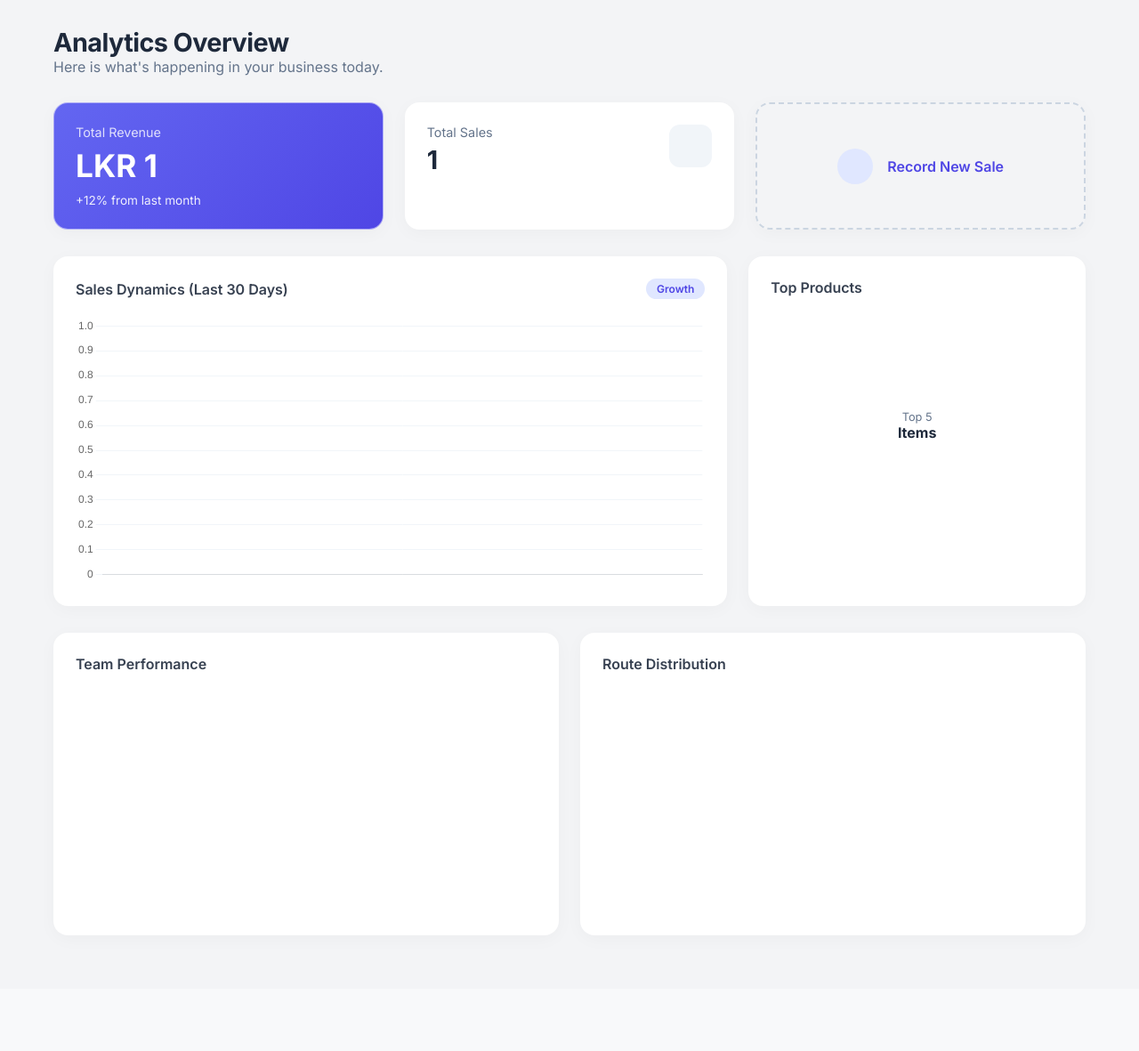
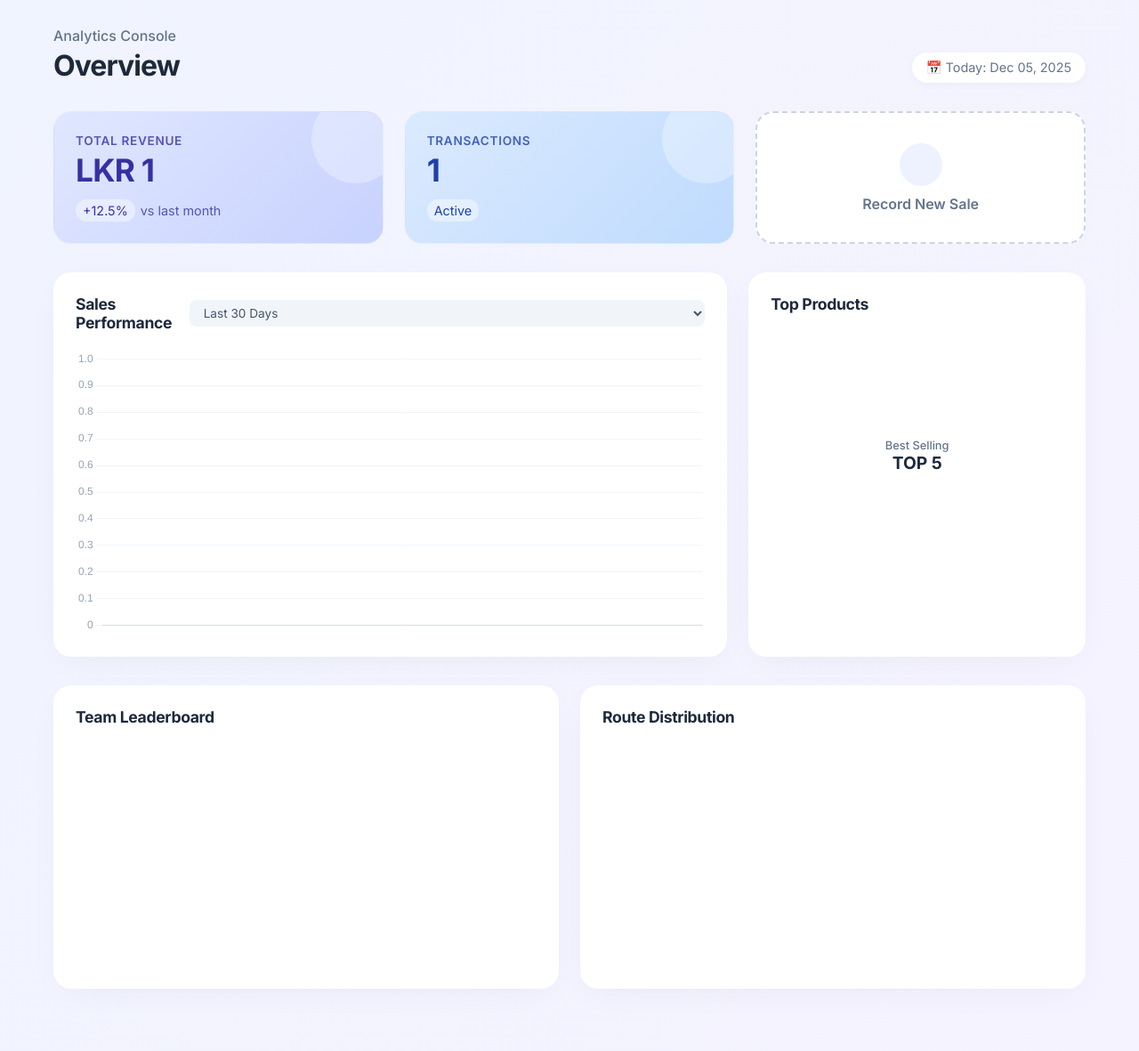
Before and after one commit to weenaath/sales-force-automation, a Django app: template sales_automation/templates/sales_automation/dashboard_admin.html in a window 1280 px wide. Shown: the whole page at 89% size. Before the commit the page ends 753 px from the top, so only its background shows below. Run offline with Django 4.2, Linux system fonts and the light colour scheme; tables that the repository leaves empty hold one stand-in row (values such as "Sample post"); the template is opened without the code that fills it: values that come from a table or form of the project are taken from there, most other values are stand-ins (such as "Sample title", 1, 10 or a date in 2020); a map, chart or similar area stays blank; some libraries are stand-ins or nearby versions.

Commit message:
admin dashboard ui enhance

```diff
--- a/sales_automation/templates/sales_automation/dashboard_admin.html
+++ b/sales_automation/templates/sales_automation/dashboard_admin.html
@@ -2,225 +2,258 @@
 
 {% block content %}
 <style>
-    /* Custom "Glass" Style for this dashboard */
-    .modern-card {
-        background: white;
-        border-radius: 16px;
+    /* --- THEME OVERRIDES --- */
+    body {
+        /* Subtle mesh gradient background */
+        background: radial-gradient(at 0% 0%, hsla(253,16%,7%,1) 0, transparent 50%),
+                    radial-gradient(at 50% 0%, hsla(225,39%,30%,1) 0, transparent 50%),
+                    radial-gradient(at 100% 0%, hsla(339,49%,30%,1) 0, transparent 50%);
+        background-color: #f8fafc; /* Fallback */
+        background-image: linear-gradient(120deg, #f0f4ff 0%, #f5f3ff 100%); /* Light Blue to Purple */
+    }
+
+    /* --- CARDS --- */
+    .dashboard-card {
+        background: #ffffff;
+        border-radius: 20px;
         padding: 24px;
-        box-shadow: 0 4px 20px rgba(0,0,0,0.03);
-        border: 1px solid rgba(255,255,255,0.5);
-        transition: transform 0.2s;
+        box-shadow: 0 10px 40px -10px rgba(0,0,0,0.05);
+        border: 1px solid rgba(255,255,255,0.8);
+        transition: transform 0.2s ease, box-shadow 0.2s ease;
     }
-    .modern-card:hover { transform: translateY(-2px); }
+    .dashboard-card:hover {
+        transform: translateY(-3px);
+        box-shadow: 0 20px 40px -10px rgba(0,0,0,0.1);
+    }
 
-    .chart-header { display: flex; justify-content: space-between; align-items: center; margin-bottom: 20px; }
-    .chart-title { font-size: 1rem; font-weight: 600; color: #374151; }
+    /* --- KPI TILES (Colored Backgrounds) --- */
+    .kpi-card {
+        border-radius: 20px;
+        padding: 24px;
+        position: relative;
+        overflow: hidden;
+        border: 1px solid rgba(255,255,255,0.2);
+    }
 
-    .stat-badge {
-        padding: 4px 12px; border-radius: 20px; font-size: 0.75rem; font-weight: 600;
+    .kpi-purple {
+        background: linear-gradient(135deg, #e0e7ff 0%, #c7d2fe 100%);
+        color: #3730a3;
     }
+
+    .kpi-blue {
+        background: linear-gradient(135deg, #dbeafe 0%, #bfdbfe 100%);
+        color: #1e40af;
+    }
+
+    .kpi-action {
+        background: #ffffff;
+        border: 2px dashed #cbd5e1;
+        display: flex;
+        align-items: center;
+        justify-content: center;
+        cursor: pointer;
+        text-decoration: none;
+        color: #64748b;
+        transition: all 0.2s;
+    }
+    .kpi-action:hover {
+        border-color: #6366f1;
+        color: #6366f1;
+        background: #f5f3ff;
+    }
+
+    /* --- TYPOGRAPHY --- */
+    .card-label { font-size: 0.85rem; font-weight: 600; opacity: 0.8; text-transform: uppercase; letter-spacing: 0.05em; }
+    .card-value { font-size: 2.2rem; font-weight: 700; margin-top: 4px; letter-spacing: -0.02em; }
+    .chart-title { font-size: 1.1rem; font-weight: 700; color: #1e293b; margin-bottom: 20px; }
+
 </style>
 
-<!-- Welcome Section -->
-<div style="margin-bottom: 30px;">
-    <h2 style="font-size: 1.8rem; font-weight: 700; color: #1e293b;">Analytics Overview</h2>
-    <p style="color: #64748b;">Here is what's happening in your business today.</p>
+<!-- Header -->
+<div style="margin-bottom: 32px; display: flex; justify-content: space-between; align-items: end;">
+    <div>
+        <p style="color: #64748b; font-weight: 500; margin-bottom: 4px;">Analytics Console</p>
+        <h2 style="font-size: 2rem; font-weight: 800; color: #1e293b; letter-spacing: -0.03em;">Overview</h2>
+    </div>
+    <div style="font-size: 0.9rem; color: #64748b; background: white; padding: 8px 16px; border-radius: 20px; box-shadow: 0 2px 10px rgba(0,0,0,0.03);">
+        📅 Today: {% now "M d, Y" %}
+    </div>
 </div>
 
-<!-- KPI Row -->
-<div style="display: grid; grid-template-columns: repeat(auto-fit, minmax(250px, 1fr)); gap: 24px; margin-bottom: 30px;">
-    <!-- Revenue -->
-    <div class="modern-card" style="background: linear-gradient(135deg, #6366f1 0%, #4f46e5 100%); color: white;">
-        <div style="opacity: 0.8; font-size: 0.9rem; margin-bottom: 8px;">Total Revenue</div>
-        <div style="font-size: 2.2rem; font-weight: 700;">LKR {{ total_revenue|floatformat:0 }}</div>
-        <div style="margin-top: 10px; font-size: 0.85rem; opacity: 0.9;">
-            <i class="ph-bold ph-trend-up"></i> +12% from last month
+<!-- KPI Grid -->
+<div style="display: grid; grid-template-columns: repeat(auto-fit, minmax(260px, 1fr)); gap: 24px; margin-bottom: 32px;">
+
+    <!-- Revenue (Purple Gradient) -->
+    <div class="kpi-card kpi-purple">
+        <!-- Decor Circle -->
+        <div style="position: absolute; right: -20px; top: -20px; width: 100px; height: 100px; background: rgba(255,255,255,0.3); border-radius: 50%;"></div>
+
+        <div class="card-label">Total Revenue</div>
+        <div class="card-value">LKR {{ total_revenue|floatformat:0 }}</div>
+        <div style="margin-top: 12px; font-size: 0.9rem; display: flex; align-items: center; gap: 6px;">
+            <div style="background: rgba(255,255,255,0.4); padding: 4px 8px; border-radius: 12px;">
+                <i class="ph-bold ph-trend-up"></i> +12.5%
+            </div>
+            <span style="opacity: 0.8">vs last month</span>
         </div>
     </div>
 
-    <!-- Transactions -->
-    <div class="modern-card">
-        <div style="display: flex; justify-content: space-between;">
-            <div>
-                <div style="color: #64748b; font-size: 0.9rem;">Total Sales</div>
-                <div style="font-size: 1.8rem; font-weight: 700; color: #1e293b; margin-top: 5px;">{{ total_sales_count }}</div>
-            </div>
-            <div style="background: #f1f5f9; width: 48px; height: 48px; border-radius: 12px; display: flex; align-items: center; justify-content: center;">
-                <i class="ph-fill ph-receipt" style="font-size: 24px; color: #475569;"></i>
+    <!-- Sales Count (Blue Gradient) -->
+    <div class="kpi-card kpi-blue">
+        <div style="position: absolute; right: -20px; top: -20px; width: 100px; height: 100px; background: rgba(255,255,255,0.3); border-radius: 50%;"></div>
+
+        <div class="card-label">Transactions</div>
+        <div class="card-value">{{ total_sales_count }}</div>
+        <div style="margin-top: 12px; font-size: 0.9rem; display: flex; align-items: center; gap: 6px;">
+            <div style="background: rgba(255,255,255,0.4); padding: 4px 8px; border-radius: 12px;">
+                <i class="ph-bold ph-receipt"></i> Active
             </div>
         </div>
     </div>
 
-    <!-- Action Card -->
-    <a href="{% url 'add_sale' %}" class="modern-card" style="text-decoration: none; display: flex; align-items: center; gap: 16px; border: 2px dashed #cbd5e1; background: transparent; justify-content: center; cursor: pointer;">
-        <div style="background: #e0e7ff; width: 40px; height: 40px; border-radius: 50%; display: flex; align-items: center; justify-content: center;">
-            <i class="ph-bold ph-plus" style="color: #4f46e5;"></i>
+    <!-- Quick Action (Dashed White) -->
+    <a href="{% url 'add_sale' %}" class="kpi-card kpi-action">
+        <div style="text-align: center;">
+            <div style="background: #eef2ff; width: 48px; height: 48px; border-radius: 50%; display: flex; align-items: center; justify-content: center; margin: 0 auto 10px; color: #4f46e5;">
+                <i class="ph-bold ph-plus" style="font-size: 24px;"></i>
+            </div>
+            <span style="font-weight: 600;">Record New Sale</span>
         </div>
-        <div style="font-weight: 600; color: #4f46e5;">Record New Sale</div>
     </a>
 </div>
 
-<!-- MAIN CHART ROW (Trend + Products) -->
-<div style="display: grid; grid-template-columns: 2fr 1fr; gap: 24px; margin-bottom: 30px;">
+<!-- Main Analytics Row -->
+<div style="display: grid; grid-template-columns: 2fr 1fr; gap: 24px; margin-bottom: 32px;">
 
-    <!-- Area Chart: Sales Trend -->
-    <div class="modern-card">
-        <div class="chart-header">
-            <span class="chart-title">Sales Dynamics (Last 30 Days)</span>
-            <span class="stat-badge" style="background: #e0e7ff; color: #4f46e5;">Growth</span>
+    <!-- Sales Trend -->
+    <div class="dashboard-card">
+        <div style="display: flex; justify-content: space-between; align-items: center; margin-bottom: 20px;">
+            <h3 class="chart-title" style="margin: 0;">Sales Performance</h3>
+            <select style="border: none; background: #f1f5f9; padding: 6px 12px; border-radius: 8px; font-size: 0.85rem; color: #475569; outline: none;">
+                <option>Last 30 Days</option>
+                <option>Last 7 Days</option>
+            </select>
         </div>
-        <div style="height: 300px;">
+        <div style="height: 320px;">
             <canvas id="trendChart"></canvas>
         </div>
     </div>
 
-    <!-- Doughnut Chart: Top Products -->
-    <div class="modern-card">
-        <div class="chart-header">
-            <span class="chart-title">Top Products</span>
-        </div>
-        <div style="height: 250px; position: relative;">
+    <!-- Top Products -->
+    <div class="dashboard-card">
+        <h3 class="chart-title">Top Products</h3>
+        <div style="height: 280px; position: relative; margin-top: 20px;">
             <canvas id="productChart"></canvas>
-            <!-- Center Text for Doughnut -->
-            <div style="position: absolute; top: 50%; left: 50%; transform: translate(-50%, -50%); text-align: center;">
-                <div style="font-size: 0.8rem; color: #64748b;">Top 5</div>
-                <div style="font-weight: 700; color: #1e293b;">Items</div>
+            <div style="position: absolute; top: 50%; left: 50%; transform: translate(-50%, -50%); text-align: center; pointer-events: none;">
+                <div style="font-size: 0.8rem; color: #64748b; font-weight: 500;">Best Selling</div>
+                <div style="font-size: 1.2rem; font-weight: 800; color: #1e293b;">TOP 5</div>
             </div>
         </div>
     </div>
 </div>
 
-<!-- SECONDARY CHART ROW (Reps + Routes) -->
-<div style="display: grid; grid-template-columns: 1fr 1fr; gap: 24px; margin-bottom: 30px;">
-
-    <!-- Bar Chart: Rep Performance -->
-    <div class="modern-card">
-        <div class="chart-header">
-            <span class="chart-title">Team Performance</span>
-        </div>
+<!-- Secondary Metrics -->
+<div style="display: grid; grid-template-columns: 1fr 1fr; gap: 24px; margin-bottom: 40px;">
+    <div class="dashboard-card">
+        <h3 class="chart-title">Team Leaderboard</h3>
         <div style="height: 250px;">
             <canvas id="repChart"></canvas>
         </div>
     </div>
-
-    <!-- Bar Chart: Route Stats -->
-    <div class="modern-card">
-        <div class="chart-header">
-            <span class="chart-title">Route Distribution</span>
-        </div>
+    <div class="dashboard-card">
+        <h3 class="chart-title">Route Distribution</h3>
         <div style="height: 250px;">
             <canvas id="routeChart"></canvas>
         </div>
     </div>
 </div>
 
-<!-- Javascript for Charts -->
+<!-- Chart Config -->
 <script src="https://cdn.jsdelivr.net/npm/chart.js"></script>
 <script>
     document.addEventListener('DOMContentLoaded', function() {
+        // Shared Options
+        const commonOptions = {
+            responsive: true,
+            maintainAspectRatio: false,
+            plugins: { legend: { display: false } },
+            scales: { x: { grid: { display: false } }, y: { display: false } }
+        };
 
-        // --- 1. TREND CHART (Area - The "Wavy" one) ---
+        // 1. TREND CHART (Purple Area)
         const ctxTrend = document.getElementById('trendChart').getContext('2d');
-        // Create Gradient
-        const gradient = ctxTrend.createLinearGradient(0, 0, 0, 300);
-        gradient.addColorStop(0, 'rgba(79, 70, 229, 0.4)'); // Purple top
-        gradient.addColorStop(1, 'rgba(79, 70, 229, 0.0)'); // Transparent bottom
+        const gradTrend = ctxTrend.createLinearGradient(0, 0, 0, 300);
+        gradTrend.addColorStop(0, 'rgba(99, 102, 241, 0.5)'); // Indigo
+        gradTrend.addColorStop(1, 'rgba(99, 102, 241, 0.0)');
 
         new Chart(ctxTrend, {
             type: 'line',
             data: {
                 labels: JSON.parse('{{ trend_labels|default:"[]"|escapejs }}'),
                 datasets: [{
-                    label: 'Sales',
                     data: JSON.parse('{{ trend_data|default:"[]"|escapejs }}'),
-                    borderColor: '#4f46e5',
-                    backgroundColor: gradient,
+                    borderColor: '#6366f1',
+                    backgroundColor: gradTrend,
                     borderWidth: 3,
                     fill: true,
-                    tension: 0.4, // Makes lines curved
+                    tension: 0.4,
                     pointRadius: 0,
-                    pointHoverRadius: 6
+                    pointHoverRadius: 6,
+                    pointHoverBackgroundColor: '#4f46e5'
                 }]
             },
             options: {
-                responsive: true,
-                maintainAspectRatio: false,
-                plugins: { legend: { display: false } },
+                ...commonOptions,
                 scales: {
-                    x: { grid: { display: false } },
-                    y: { border: { display: false }, grid: { color: '#f1f5f9' }, beginAtZero: true }
+                    x: { grid: { display: false }, ticks: { color: '#94a3b8' } },
+                    y: { border: { display: false }, grid: { color: '#f1f5f9' }, beginAtZero: true, ticks: { color: '#94a3b8' } }
                 }
             }
         });
 
-        // --- 2. PRODUCT CHART (Doughnut) ---
-        const ctxProd = document.getElementById('productChart').getContext('2d');
-        new Chart(ctxProd, {
+        // 2. PRODUCTS (Doughnut)
+        new Chart(document.getElementById('productChart'), {
             type: 'doughnut',
             data: {
                 labels: JSON.parse('{{ product_labels|default:"[]"|escapejs }}'),
                 datasets: [{
                     data: JSON.parse('{{ product_data|default:"[]"|escapejs }}'),
-                    backgroundColor: ['#4f46e5', '#818cf8', '#c7d2fe', '#a5b4fc', '#6366f1'],
+                    backgroundColor: ['#6366f1', '#8b5cf6', '#a855f7', '#d946ef', '#ec4899'],
                     borderWidth: 0,
-                    cutout: '75%' // Thinner ring
+                    hoverOffset: 10
                 }]
             },
-            options: {
-                responsive: true,
-                maintainAspectRatio: false,
-                plugins: { legend: { display: false } }
-            }
+            options: { cutout: '75%', plugins: { legend: { display: false } } }
         });
 
-        // --- 3. REP CHART (Vertical Bar) ---
-        const ctxRep = document.getElementById('repChart').getContext('2d');
-        new Chart(ctxRep, {
+        // 3. REPS (Bar - Violet)
+        new Chart(document.getElementById('repChart'), {
             type: 'bar',
             data: {
                 labels: JSON.parse('{{ rep_labels|default:"[]"|escapejs }}'),
                 datasets: [{
-                    label: 'Revenue',
                     data: JSON.parse('{{ rep_data|default:"[]"|escapejs }}'),
-                    backgroundColor: '#8b5cf6', // Violet
-                    borderRadius: 6,
+                    backgroundColor: '#8b5cf6',
+                    borderRadius: 8,
                     barPercentage: 0.5
                 }]
             },
-            options: {
-                responsive: true,
-                maintainAspectRatio: false,
-                plugins: { legend: { display: false } },
-                scales: {
-                    x: { grid: { display: false } },
-                    y: { display: false }
-                }
-            }
+            options: commonOptions
         });
 
-        // --- 4. ROUTE CHART (Bar) ---
-        const ctxRoute = document.getElementById('routeChart').getContext('2d');
-        new Chart(ctxRoute, {
+        // 4. ROUTES (Bar - Blue)
+        new Chart(document.getElementById('routeChart'), {
             type: 'bar',
             data: {
                 labels: JSON.parse('{{ route_labels|default:"[]"|escapejs }}'),
                 datasets: [{
-                    label: 'Revenue',
                     data: JSON.parse('{{ route_data|default:"[]"|escapejs }}'),
-                    backgroundColor: '#ec4899', // Pink
-                    borderRadius: 6,
+                    backgroundColor: '#3b82f6',
+                    borderRadius: 8,
                     barPercentage: 0.5
                 }]
             },
-            options: {
-                responsive: true,
-                maintainAspectRatio: false,
-                plugins: { legend: { display: false } },
-                scales: {
-                    x: { grid: { display: false } },
-                    y: { display: false }
-                }
-            }
+            options: commonOptions
         });
     });
 </script>
```
